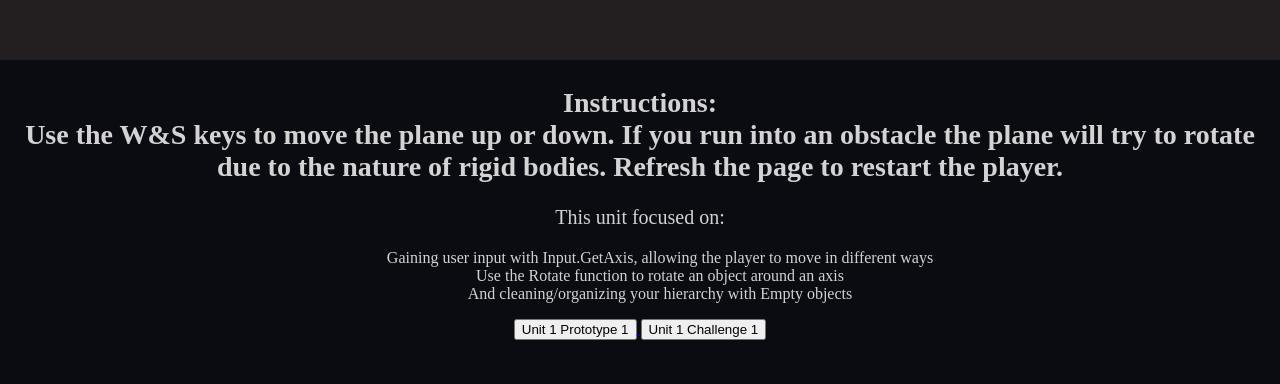
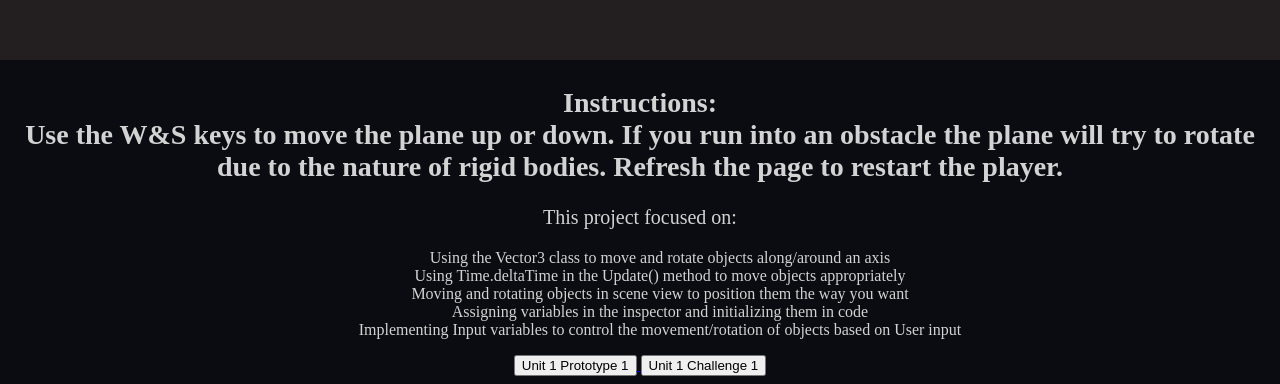
Before and after one commit to taszty/Unity-U1C1.github.io, a plain HTML site: page index.html in a window 1280 px wide. Shown: the part 795-1179 px from the top of the page. Before the commit the page ends 1143 px from the top, so only its background shows below. Drawn offline with Linux system fonts and the light colour scheme; no server answers; a web font is replaced by a local one.

Commit message:
Update index.html

```diff
--- a/index.html
+++ b/index.html
@@ -42,12 +42,14 @@
             Refresh the page to restart the player.
           </h2>
           <p>
-            This unit focused on:
+            This project focused on:
           </p>
           <ul>
-            <li>Gaining user input with Input.GetAxis, allowing the player to move in different ways</li>
-            <li>Use the Rotate function to rotate an object around an axis</li>
-            <li>And cleaning/organizing your hierarchy with Empty objects</li>
+            <li>Using the Vector3 class to move and rotate objects along/around an axis</li>
+            <li>Using Time.deltaTime in the Update() method to move objects appropriately</li>
+            <li>Moving and rotating objects in scene view to position them the way you want</li>
+            <li>Assigning variables in the inspector and initializing them in code</li>
+            <li>Implementing Input variables to control the movement/rotation of objects based on User input</li>
           </ul>
         </div>
         <div class="btns">
```
